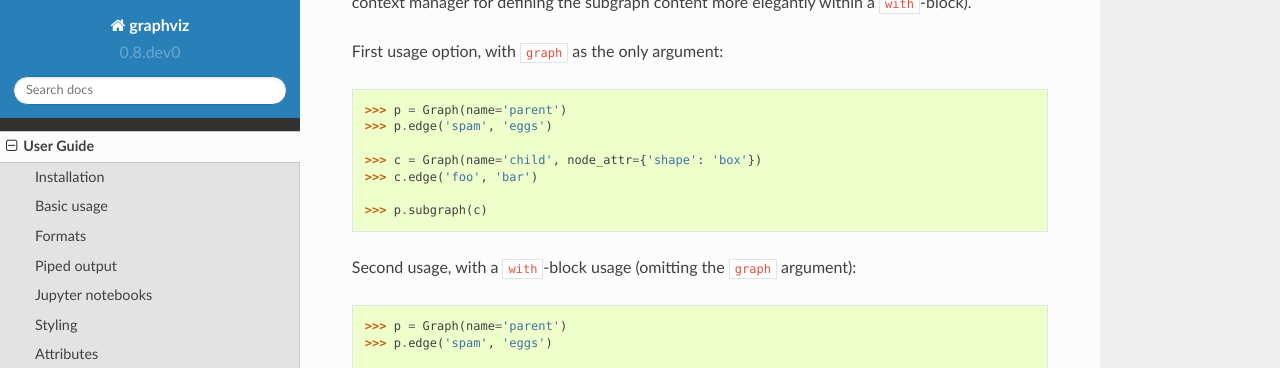
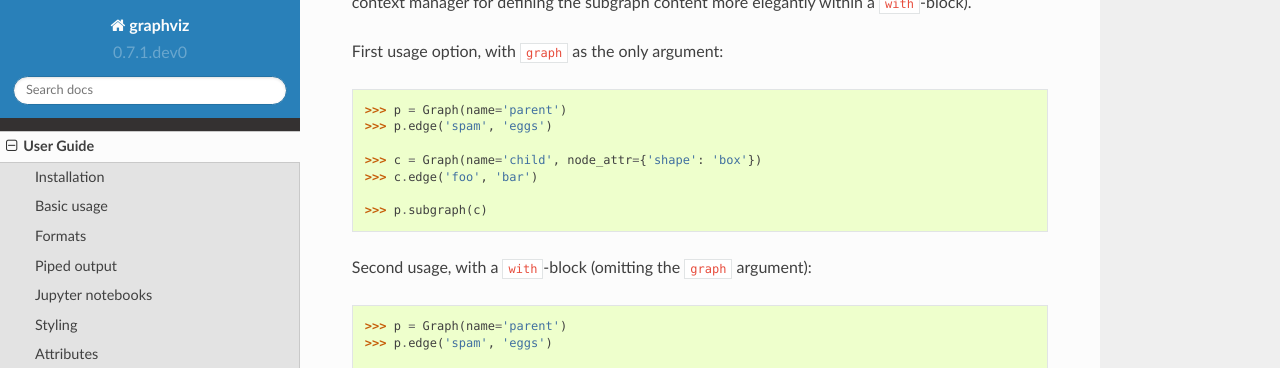
Before and after one commit to xflr6/graphviz, a Sphinx documentation site: the page built from docs/manual.rst, in a window 1280 px wide and 900 px high, scrolled down 4747 px. Shown: the top 368 px of the window. Built offline with Sphinx 7.4.7 and the Read the Docs theme 2.0.0, drawn with Linux system fonts in a browser that asks for light colours.

Commit message:
only bump minor for now, grammar fix

```diff
--- a/docs/conf.py
+++ b/docs/conf.py
@@ -65,7 +65,7 @@ author = u'Sebastian Bank'
 # built documents.
 #
 # The short X.Y version.
-version = release = '0.8.dev0'
+version = release = '0.7.1.dev0'
 
 # The language for content autogenerated by Sphinx. Refer to documentation
 # for a list of supported languages.
--- a/docs/manual.rst
+++ b/docs/manual.rst
@@ -278,7 +278,7 @@ First usage option, with ``graph`` as the only argument:
 
     >>> p.subgraph(c)
 
-Second usage, with a ``with``-block usage (omitting the ``graph`` argument):
+Second usage, with a ``with``-block (omitting the ``graph`` argument):
 
 .. code:: python
 
--- a/graphviz/__init__.py
+++ b/graphviz/__init__.py
@@ -36,7 +36,7 @@ __all__ = [
 ]
 
 __title__ = 'graphviz'
-__version__ = '0.8.dev0'
+__version__ = '0.7.1.dev0'
 __author__ = 'Sebastian Bank <sebastian.bank@uni-leipzig.de>'
 __license__ = 'MIT, see LICENSE'
 __copyright__ = 'Copyright (c) 2013-2017 Sebastian Bank'
--- a/setup.py
+++ b/setup.py
@@ -4,7 +4,7 @@ from setuptools import setup, find_packages
 
 setup(
     name='graphviz',
-    version='0.8.dev0',
+    version='0.7.1.dev0',
     author='Sebastian Bank',
     author_email='sebastian.bank@uni-leipzig.de',
     description='Simple Python interface for Graphviz',
```
Also changed, not shown: 1 other file.
